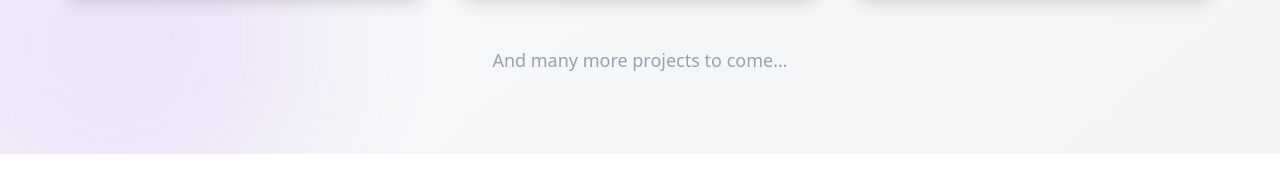
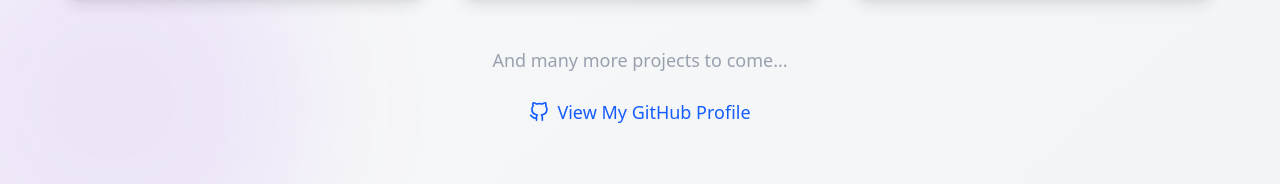
Before and after one commit to NEGO2522/Portfolio-one, a React (Vite) app: page /projects in a window 1280 px wide. Shown: the part 903-1087 px from the top of the page. Before the commit the page ends 1057 px from the top, so only its background shows below. Built offline with nearby package versions, Linux system fonts and the light colour scheme.

Commit message:
Changes in Something

```diff
--- a/src/Pages/Projects.jsx
+++ b/src/Pages/Projects.jsx
@@ -96,9 +96,9 @@ export default function Projects() {
               key={index}
               variants={item}
               whileHover={{ y: -5 }}
-              className="group bg-white dark:bg-gray-800 rounded-2xl overflow-hidden shadow-lg hover:shadow-xl transition-all duration-300 flex flex-col cursor-default"
+              className="group relative bg-white dark:bg-gray-800 rounded-2xl overflow-hidden shadow-lg hover:shadow-xl transition-all duration-300 flex flex-col"
             >
-              <div className="h-48 relative overflow-hidden">
+              <div className="h-48 relative overflow-hidden cursor-pointer" onClick={() => window.open(project.demo || project.github, '_blank')}>
                 <img
                   src={project.image}
                   alt={project.title}
@@ -149,8 +149,17 @@ export default function Projects() {
           ))}
         </div>
 
-        <div className="text-center mt-12">
+        <div className="text-center mt-12 space-y-4 relative z-10">
           <p className="text-gray-400 text-lg">And many more projects to come...</p>
+          <a
+            href="https://github.com/NEGO2522"
+            target="_blank"
+            rel="noopener noreferrer"
+            className="inline-flex items-center text-blue-600 dark:text-blue-400 hover:underline text-lg font-medium relative z-10 px-4 py-2 rounded-md hover:bg-blue-50 dark:hover:bg-blue-900/20 transition-colors"
+          >
+            <FiGithub className="mr-2 w-5 h-5" />
+            View My GitHub Profile
+          </a>
         </div>
 
       </div>
```
